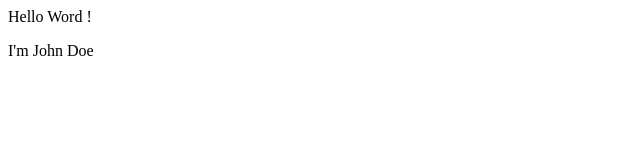
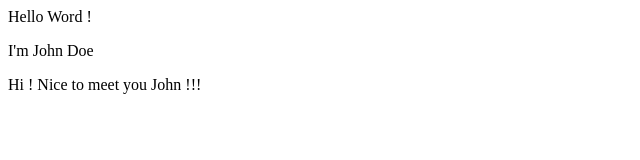
Before and after one commit to V-inSe/ProjetGit, a plain HTML site: page Index.html in a window 1280 px wide. Shown: the whole page, without its empty margins (0-640 px from the left). Drawn offline with Linux system fonts and the light colour scheme.

Commit message:
Ajout de Hi ! Nice to meet you John !!!

```diff
--- a/Index.html
+++ b/Index.html
@@ -10,5 +10,6 @@
    Hello Word !
   </p>
   <p>I'm John Doe</p>
+    <p>Hi ! Nice to meet you John !!!</p>
  </body>
 </html>
```
